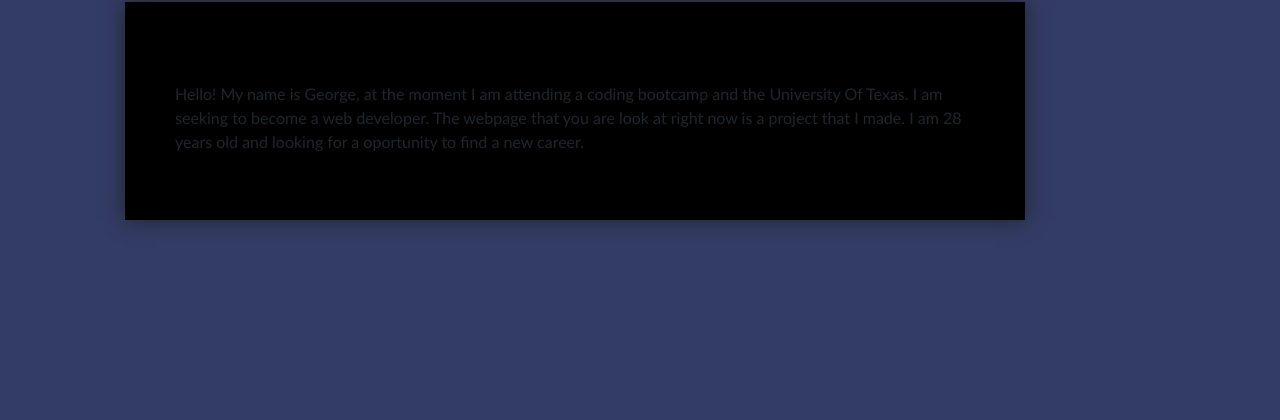
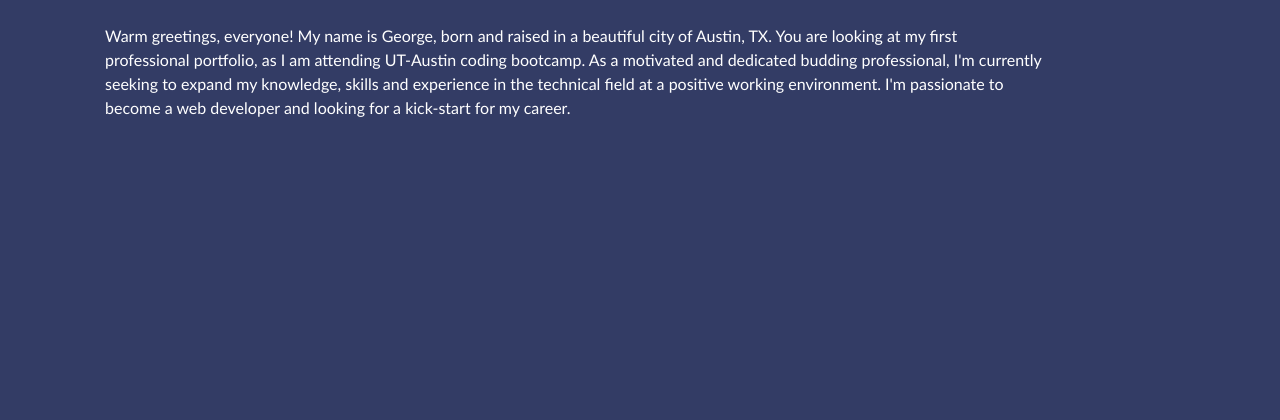
Before and after one commit to georgehsun/homework8-portfolio, a plain HTML site: page index.html in a window 1280 px wide. Shown: the part 781-1201 px from the top of the page. Drawn offline with nearby package versions, Linux system fonts and the light colour scheme.

Commit message:
updating my portfolio

```diff
--- a/assets/style.css
+++ b/assets/style.css
@@ -189,10 +189,11 @@ h1 {
 } */
 
 .about-me-info {
-    max-width: 900px;
+    /* max-width: 900px;
     background-color: black;
     box-shadow: 0 0 1.2rem;
-    padding: 50px;
+    padding: 50px; */
+    color: white;
     position: relative;
     top: -70;
     left: 50%;
--- a/index.html
+++ b/index.html
@@ -43,8 +43,6 @@
                 <span class="m-left">o</span>
                 <span class="m-left">m</span>
                 <span class="m-left">e</span>
-
-
                 <span>T</span>
                 <span class="m-left">o</span>
                 <br> -->
@@ -82,8 +80,8 @@
     <div class="container about" id="about">
         <h1>About Me</h1>
         <div class="about-me-info">
-            <p>Hello! My name is George, at the moment I am attending a coding bootcamp and the University Of Texas. I am seeking to become a web developer. The webpage that you are look at right now is a project that I made. I am 28 years old and looking
-                for a oportunity to find a new career.
+            <p>Warm greetings, everyone! My name is George, born and raised in a beautiful city of Austin, TX. You are looking at my first professional portfolio, as I am attending UT-Austin coding bootcamp. As a motivated and dedicated budding professional,
+                I'm currently seeking to expand my knowledge, skills and experience in the technical field at a positive working environment. I'm passionate to become a web developer and looking for a kick-start for my career.
             </p>
             <!-- <p>this is the about me part</p>
             <p>this is the about me part</p> -->
```
Also changed, not shown: 1 other file.
